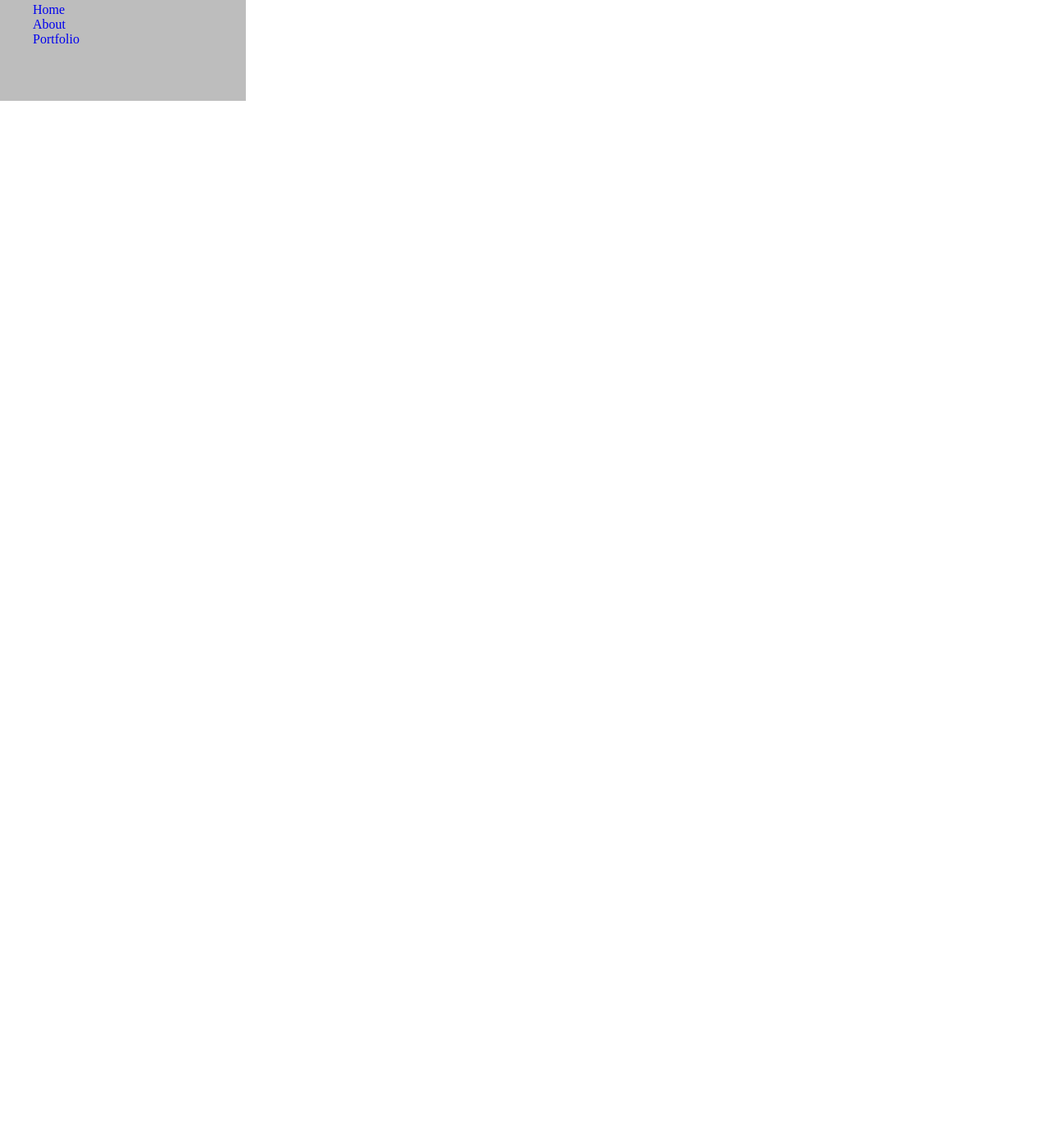
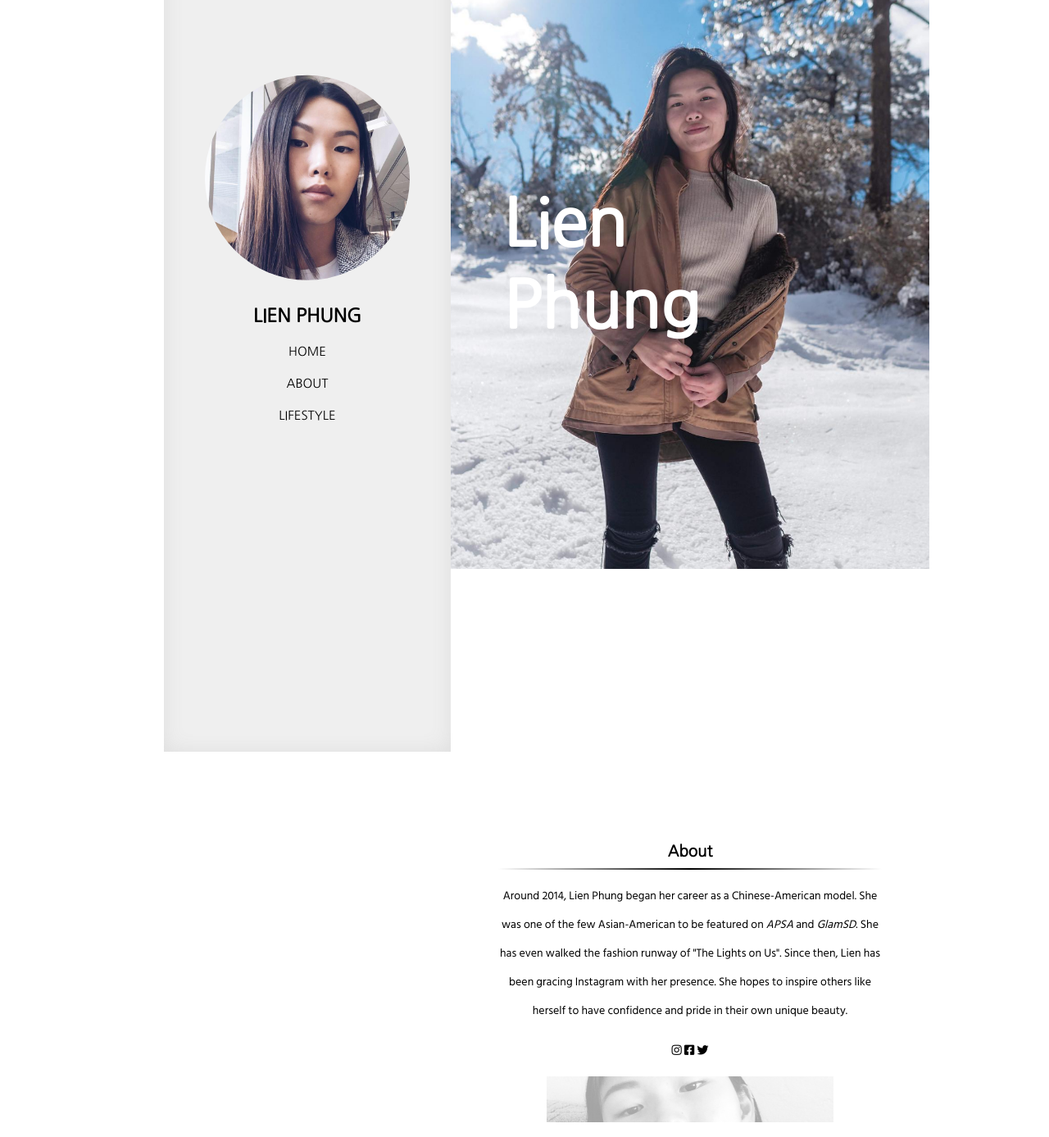
Before and after one commit to 1996linama/A-Model-s-Page, a plain HTML site: page modeling-portfolio/index.html in a window 1280 px wide. Shown: the part 33-1420 px from the top of the page at 82% size. Before the commit the page ends 800 px from the top, so only its background shows below. Drawn offline with Linux system fonts and the light colour scheme.

Commit message:
Overall basics.

```diff
--- a/modeling-portfolio/index.html
+++ b/modeling-portfolio/index.html
@@ -1,26 +1,93 @@
 <!DOCTYPE html>
 <html>
   <head>
-    <title>Lien Phung</title>
-    <link rel="stylesheet" href="style.css">
+    <title>Lien Phung / Model</title>
+    <link rel="stylesheet" href="style.css" />
+    <link
+      rel="stylesheet"
+      href="https://use.fontawesome.com/releases/v5.8.1/css/all.css"
+      integrity="sha384-50oBUHEmvpQ+1lW4y57PTFmhCaXp0ML5d60M1M7uH2+nqUivzIebhndOJK28anvf"
+      crossorigin="anonymous"
+    />
   </head>
   <body>
     <div class="container">
       <div class="bar">
         <div class="navbar">
+          <img src="img/9.jpg" id="profile" />
+
+          <h2 id="bar-title" style="margin-bottom: 20px">Lien Phung</h2>
+
           <ul>
-            <li><a href="#" data-nav-section="main">Home</a></li>
-            <li><a href="#" data-nav-section="about">About</a></li>
-            <li><a href="#" data-nav-section="portfolio">Portfolio</a></li>
+            <li><a href="#main" data-nav-section="main">Home</a></li>
+            <li><a href="#about" data-nav-section="about">About</a></li>
+            <li>
+              <a href="#portfolio" data-nav-section="portfolio">Lifestyle</a>
+            </li>
           </ul>
         </div>
+        <!-- end of navbar -->
       </div>
+      <!-- end of bar -->
       <div class="content">
-        <section id="main"></section>
-        <section id="about"></section>
-        <section id="main"></section>
+        <div class="inner-field">
+          <section id="main">
+            <div id="header">
+              <div id="name">
+                <h1>Lien</h1>
+                <h1>Phung</h1>
+              </div>
+            </div>
+            <!-- end of header -->
+          </section>
+          <section id="about">
+            <div id="about-header"><h3>About</h3></div>
+            <hr />
+            <div id="about-body">
+              <p>
+                Around 2014, Lien Phung began her career as a Chinese-American
+                model. She was one of the few Asian-American to be featured on
+                <i>APSA</i> and <i>GlamSD</i>. She has even walked the fashion
+                runway of "The Lights on Us". Since then, Lien has been gracing
+                Instagram with her presence. She hopes to inspire others like
+                herself to have confidence and pride in their own unique beauty.
+              </p>
+              <p>
+                <i class="fab fa-instagram"></i>
+                <i class="fab fa-facebook-square"></i>
+                <i class="fab fa-twitter"></i>
+              </p>
+              <img src="img/12.png" style="width: 350px; opacity: 0.4" />
+            </div>
+          </section>
+          <section id="portfolio">
+            <div class="row">
+              <div class="col">
+                <img src="img/5.jpg" class="gallery-image" />
+                <img src="img/4.jpg" class="gallery-image" />
+                <img src="img/3.png" class="gallery-image" />
 
+                <img src="img/7.jpg" class="gallery-image" />
+
+                <img src="img/15.png" class="gallery-image" />
+
+                <img src="img/14.png" class="gallery-image" />
+              </div>
+              <div class="col">
+                <img src="img/8.jpg" class="gallery-image" />
+                <img src="img/10.png" class="gallery-image" />
+                <img src="img/11.png" class="gallery-image" />
+
+                <img src="img/13.png" class="gallery-image" />
+                <img src="img/16.png" class="gallery-image" />
+                <img src="img/17.png" class="gallery-image" />
+              </div>
+            </div>
+          </section>
+        </div>
       </div>
+      <!-- end of content -->
     </div>
+    <!-- end of container -->
   </body>
 </html>
--- a/modeling-portfolio/style.css
+++ b/modeling-portfolio/style.css
@@ -1,31 +1,159 @@
+@import url('https://fonts.googleapis.com/css?family=Nanum+Gothic');
+@import url('https://fonts.googleapis.com/css?family=Hind+Siliguri');
+
+html {
+    height: 100%;
+    max-width: 100%;
+    min-width: 100%;
+    margin: 0;
+    font-family: Nanum Gothic;
+}
+
+a:visited, a {
+    color: #000;
+}
+
+a:hover, #bar-title:hover {
+    transition: 0.4s linear;
+    filter: blur(2px);
+}
+
 body {
+    margin: 0;
+    width: 100%;
+    color: #000;
+    overflow-y: auto;
+
+}
+
+.container {
+    padding: 0;
+}
+
+img#profile {
+    width: 300px;
+    clip-path: circle(125px at center);
     margin: 0;
 }
 
-.container {
-    width: 100%;;
-    height: 100%;
-    margin: 0 auto;
-    position: relative;
+.inner-field {
+    width: 80%;
+    min-width: 80%;
+}
+
+.bar {
+    margin-left: 200px;
+    width: 350px;
+    height: 800px;
     overflow: hidden;
-    padding: 0;
+    z-index: 100;
+    padding-top: 100px;
+    padding-bottom: 50px;
+    float: left;
+    text-transform: uppercase;
+    text-align: center;
+    background-color: #efefef;
+    color: #000;
+    box-shadow: inset 0 0 25px #dddddd;
+    position: fixed;
+
 }
-.bar {
-    width: 300px;
-    background-color: #bdbdbd;
-    overflow-y: scroll;
-    z-index: 100;
-    float: left;
-    padding-top: 20px;
-    padding-bottom: 50px;
+
+.navbar {
+    font-size: 15px;
 }
 
 ul, li, a {
     text-decoration: none;
     list-style: none;
+    margin: 0 0 20px 0;
+    padding: 0;
 }
 
 .content {
     float: right;
-    width: calc(100% - 300px);
+    width: calc(100% - 550px);
+
 }
+
+#about {
+    height: 700px;
+    text-align: center;
+    padding-top: 60px;
+    min-width: 80%;
+}
+
+
+#main {
+    background: url('img/1.png');
+    background-size: 100%;
+    background-repeat: no-repeat;
+    height: 1000px;
+}
+
+h1 {
+    font-size: 80px;
+    margin: 0;
+    padding: 0;
+    color: #fff;
+}
+
+h1, h2, h3 {
+    margin: 0;
+}
+
+#header {
+    position: absolute;
+    margin-top: 20%;
+    margin-left: 5%;
+}
+
+#tagline {
+    font-size: 30px;
+    position: absolute;
+    color: #68a1b7;
+}
+
+hr {
+    height: 2px;
+    width: 80%;
+    background: linear-gradient(to right, #fff, #000, #fff);
+    border: none;
+}
+
+#about-body {
+    width: 80%;
+    min-width: 60%;
+    margin: auto;
+    font-family: Hind Siliguri;
+    line-height: 35px;
+    font-weight: 300;
+    font-size: 14px;
+}
+
+#portfolio {
+    height: 800px;
+    margin: auto;
+    width: 90%;
+    min-width: 70%;
+}
+.row {
+    display: flex;
+    flex-wrap: wrap;
+}
+
+.col {
+    margin: auto;
+    width: 48%;
+    min-width: 48%;
+}
+
+.gallery-image {
+  margin-top: 10px;
+  width: 100%;
+  min-width: 100%;
+}
+
+.gallery-image:hover{
+    filter: grayscale(1.0);
+}
```
Also changed, not shown: modeling-portfolio/img/12.png (added), modeling-portfolio/img/7.jpg, modeling-portfolio/img/9.jpg (added), 6 other files.
